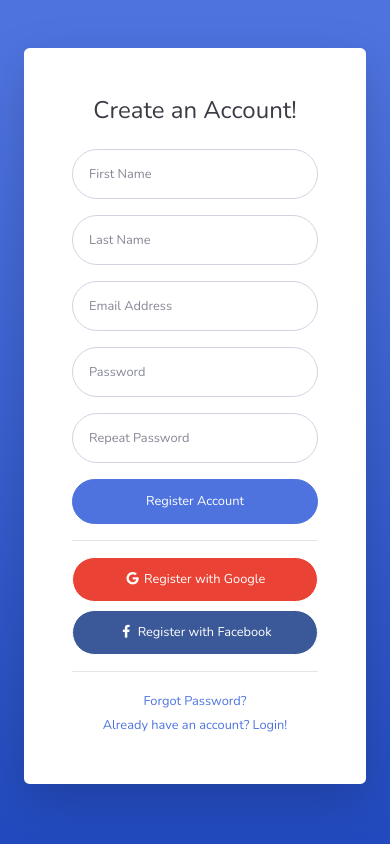
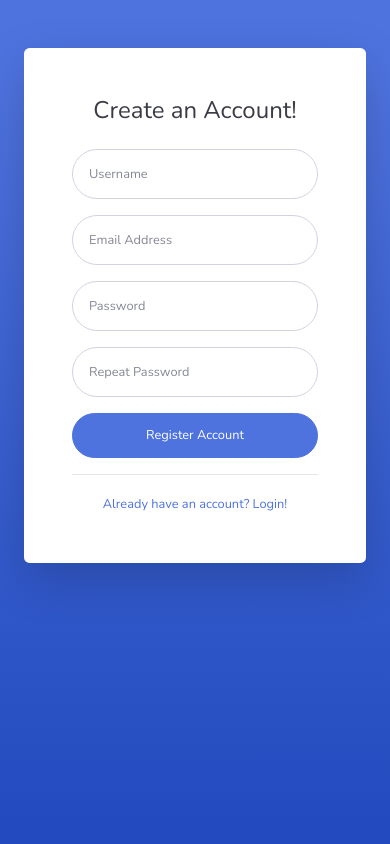
Before and after one commit to NyoraUne/Belajar-codeigniet-4, a CodeIgniter 4 app: template app/Views/auth/register.php in a window 390 px wide. Run offline with PHP 8.4 and a stand-in for CodeIgniter, Linux system fonts and the light colour scheme; the template is opened without the code that fills it, so the values that code supplies are empty; some libraries are stand-ins or nearby versions.

Commit message:
Perbaikan Style Login Dan Register

```diff
--- a/app/Views/auth/register.php
+++ b/app/Views/auth/register.php
@@ -22,26 +22,21 @@
 
 <body class="bg-gradient-primary">
 
-    <div class="container">
+    <div class="col-xl-6 container">
 
         <div class="card o-hidden border-0 shadow-lg my-5">
             <div class="card-body p-0">
                 <!-- Nested Row within Card Body -->
                 <div class="row">
-                    <div class="col-lg-5 d-none d-lg-block bg-register-image"></div>
-                    <div class="col-lg-7">
+                    <div class="col">
                         <div class="p-5">
                             <div class="text-center">
                                 <h1 class="h4 text-gray-900 mb-4">Create an Account!</h1>
                             </div>
                             <form class="user">
-                                <div class="form-group row">
-                                    <div class="col-sm-6 mb-3 mb-sm-0">
-                                        <input type="text" class="form-control form-control-user" id="exampleFirstName" placeholder="First Name">
-                                    </div>
-                                    <div class="col-sm-6">
-                                        <input type="text" class="form-control form-control-user" id="exampleLastName" placeholder="Last Name">
-                                    </div>
+
+                                <div class="form-group">
+                                    <input type="text" class="form-control form-control-user" id="exampleInputEmail" placeholder="Username">
                                 </div>
                                 <div class="form-group">
                                     <input type="email" class="form-control form-control-user" id="exampleInputEmail" placeholder="Email Address">
@@ -54,23 +49,14 @@
                                         <input type="password" class="form-control form-control-user" id="exampleRepeatPassword" placeholder="Repeat Password">
                                     </div>
                                 </div>
-                                <a href="login.html" class="btn btn-primary btn-user btn-block">
+                                <button type="submit" class="btn btn-primary btn-user btn-block">
                                     Register Account
-                                </a>
-                                <hr>
-                                <a href="index.html" class="btn btn-google btn-user btn-block">
-                                    <i class="fab fa-google fa-fw"></i> Register with Google
-                                </a>
-                                <a href="index.html" class="btn btn-facebook btn-user btn-block">
-                                    <i class="fab fa-facebook-f fa-fw"></i> Register with Facebook
-                                </a>
+                                </button>
+
                             </form>
                             <hr>
                             <div class="text-center">
-                                <a class="small" href="forgot-password.html">Forgot Password?</a>
-                            </div>
-                            <div class="text-center">
-                                <a class="small" href="login.html">Already have an account? Login!</a>
+                                <a class="small" href="<?= base_url('aurh/login') ?>">Already have an account? Login!</a>
                             </div>
                         </div>
                     </div>
```
Also changed, not shown: app/Views/auth/login.php (+4 -20 lines).
